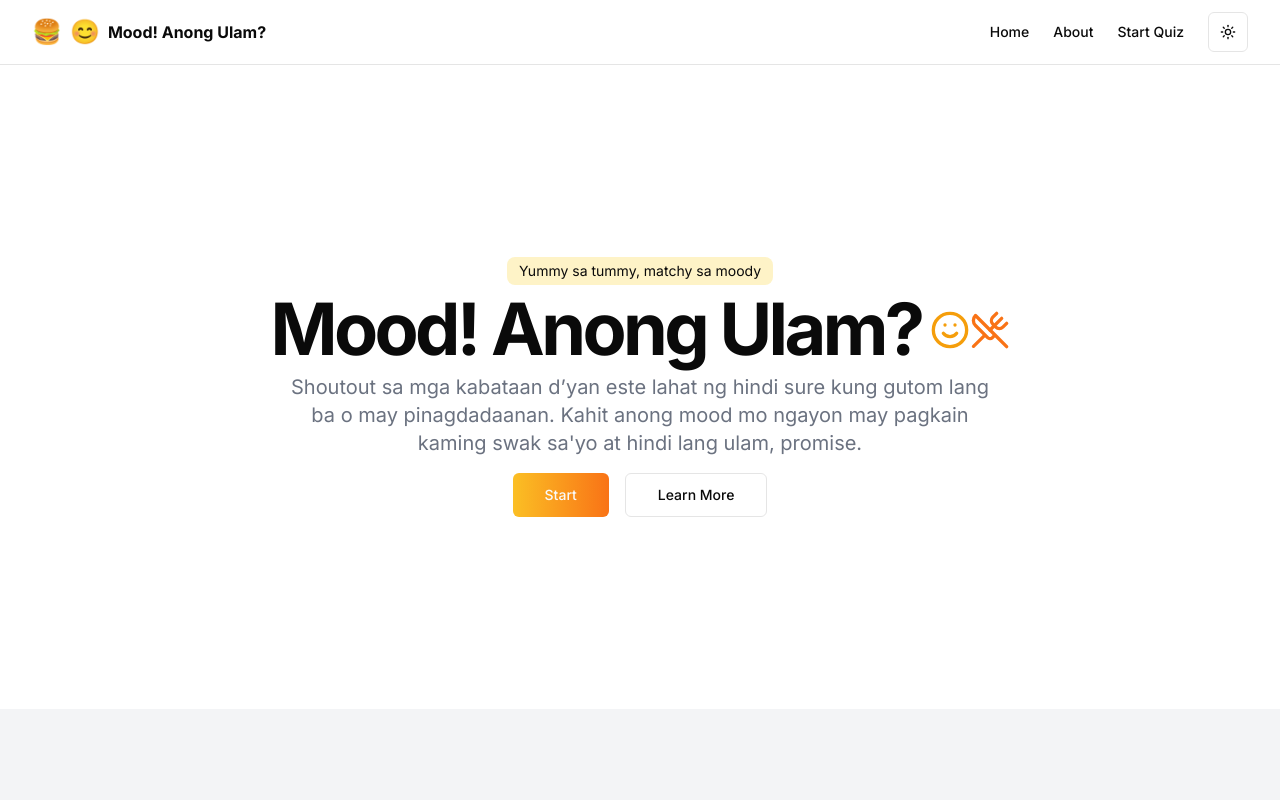
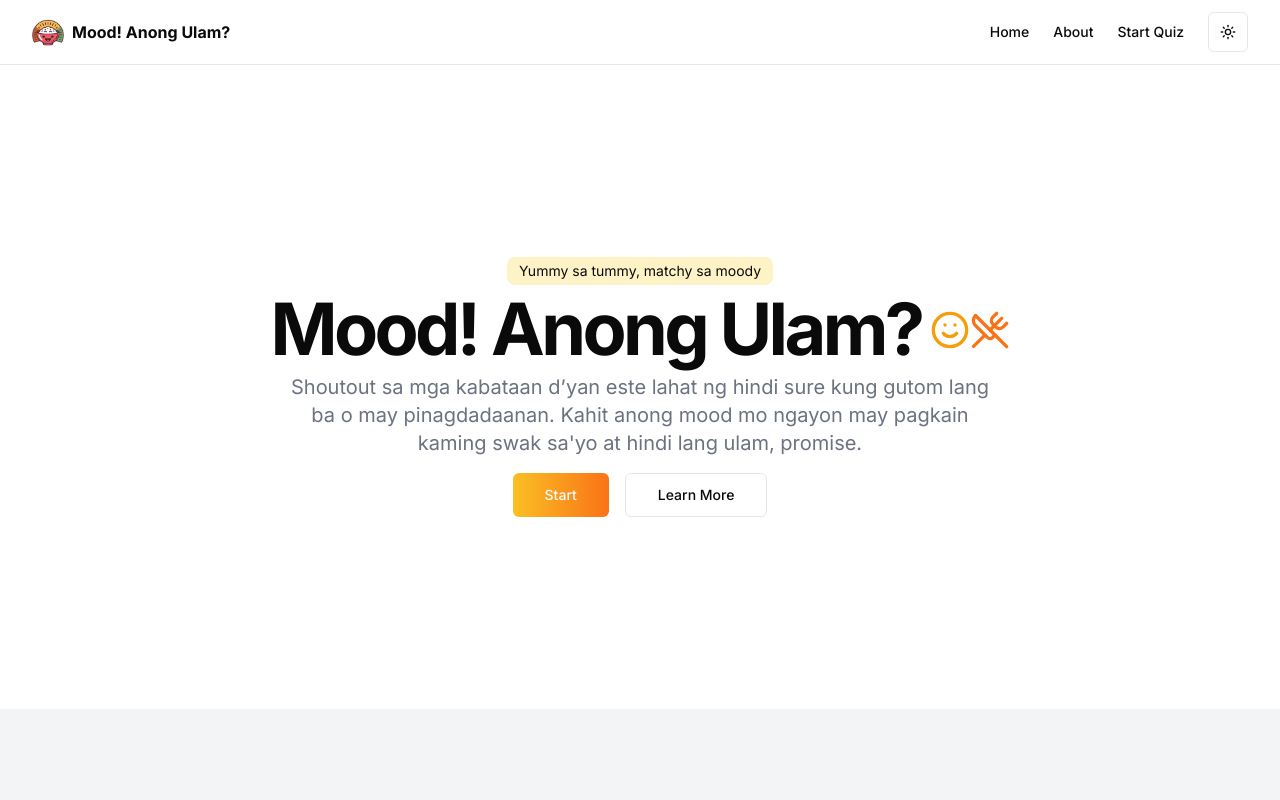
Before and after one commit to jaypeepeep/Mood-Anong-Ulam, a Next.js app: page / in a window 1280 px wide. Shown: the top 800 px of the page. Built offline with nearby package versions, Linux system fonts and the light colour scheme.

Commit message:
Feat: Add logo

```diff
--- a/app/layout.tsx
+++ b/app/layout.tsx
@@ -37,6 +37,9 @@ export default function RootLayout({
           `,
         }}
       />
+    <head>
+    <link rel="icon" href="/images/branding/moodAnongUlamLogoWithoutText.png" />
+  </head>
       <body className={inter.className}>
         <ThemeProvider attribute="class" defaultTheme="light" enableSystem disableTransitionOnChange>
           <Header />
--- a/components/header.tsx
+++ b/components/header.tsx
@@ -13,8 +13,7 @@ export default function Header() {
     <header className="sticky top-0 z-50 w-full border-b bg-background/95 backdrop-blur">
       <div className="container flex h-16 items-center justify-between">
         <Link href="/" className="flex items-center gap-2 font-bold">
-          <span className="text-2xl">🍔</span>
-          <span className="text-2xl">😊</span>
+         <img src="/images/branding/moodAnongUlamLogoWithoutText.png" alt="Mood! Anong Ulam? Logo" className="w-8 h-8" />
           <span className="hidden sm:inline-block">Mood! Anong Ulam?</span>
         </Link>
         <nav className="hidden md:flex items-center gap-6">
```
Also changed, not shown: public/images/branding/moodAnongUlamLogo.png (added), public/images/branding/moodAnongUlamLogoWithoutText.png (added).
